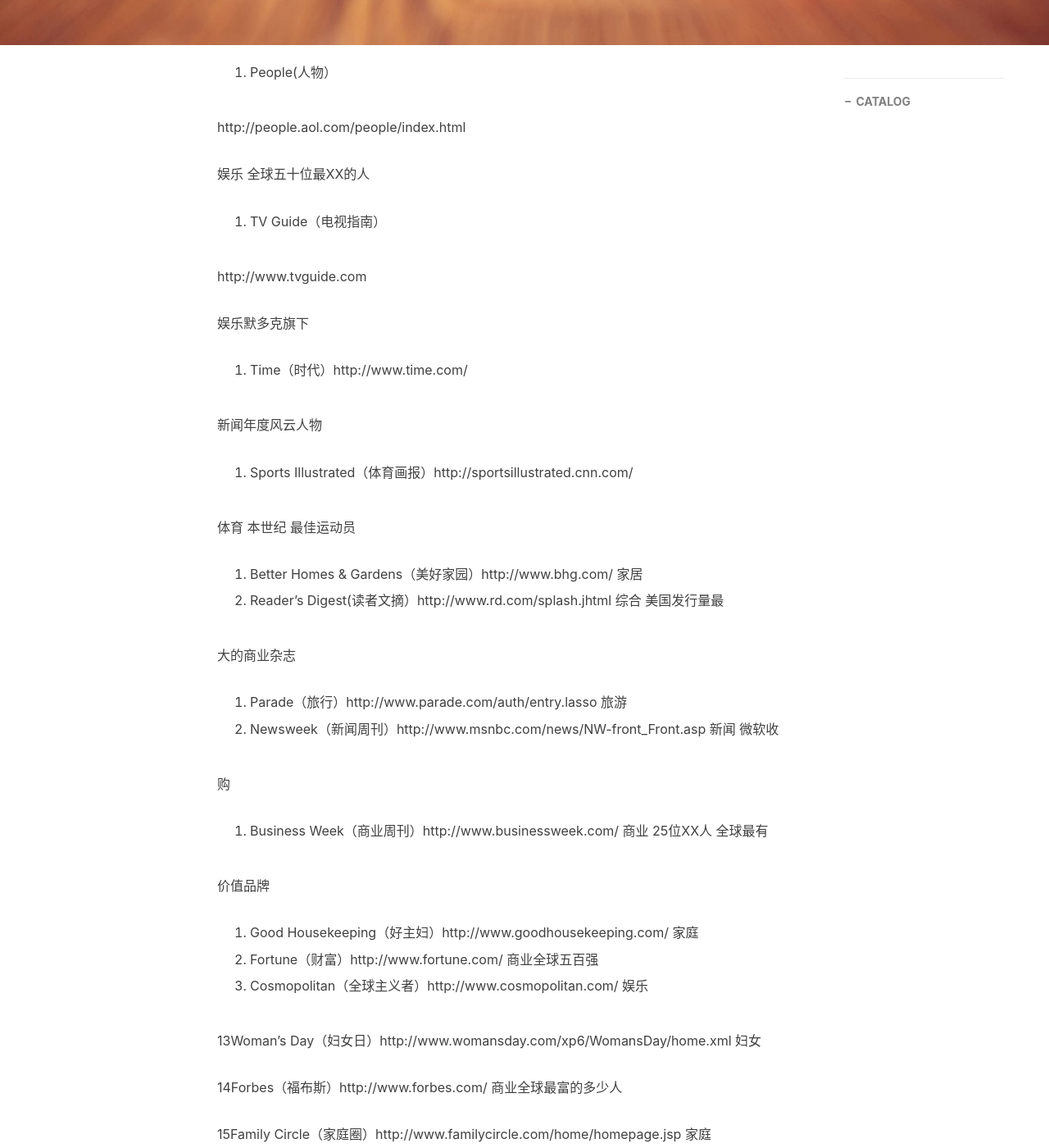
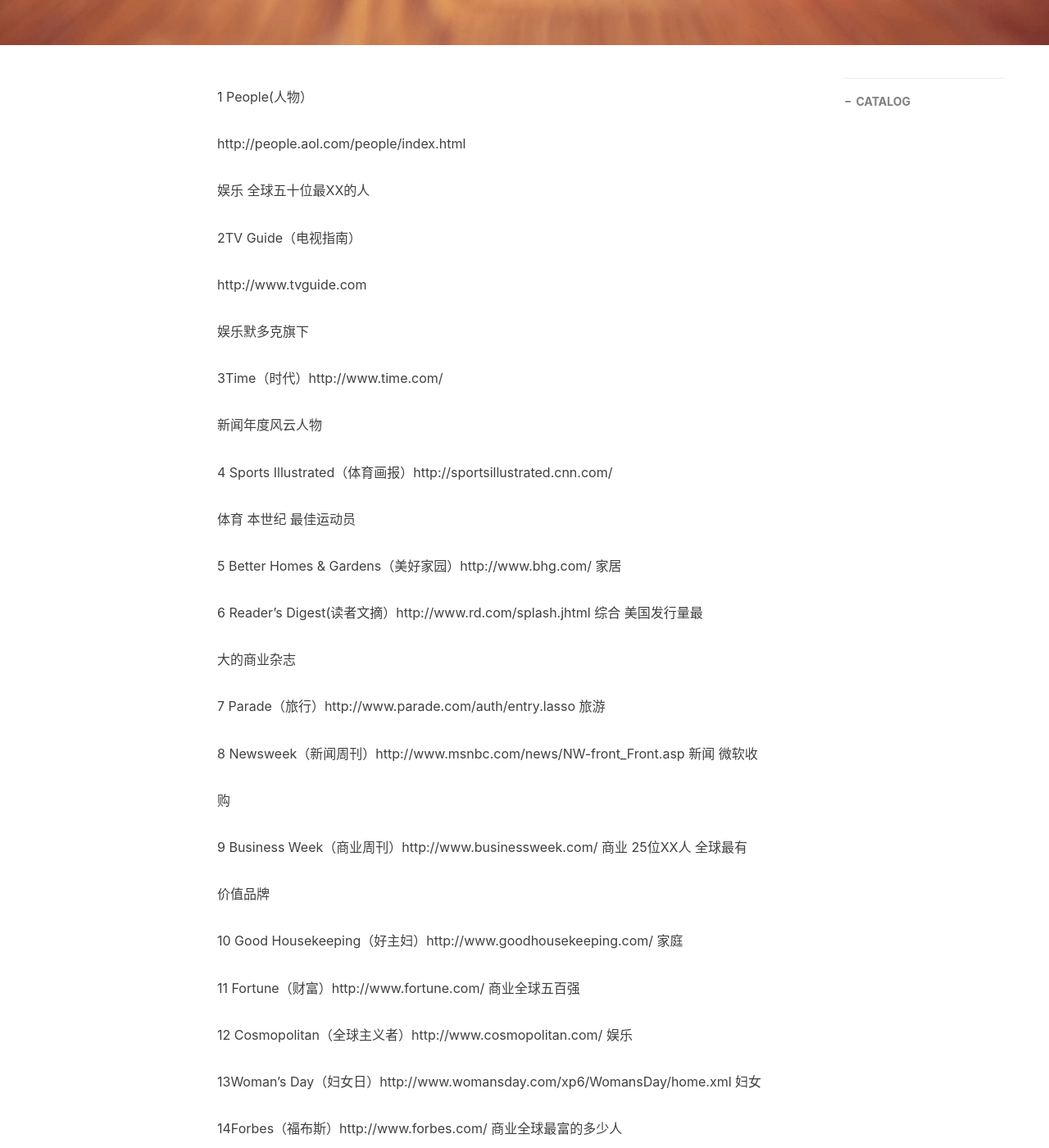
Before and after one commit to jinzhijun/mukeyeshen.github.io, a Jekyll site: the page built from _posts/2019-06-12-300个国外优秀网站，别再说翻墙后不知道做什么.md, in a window 1280 px wide and 1400 px high, scrolled down 528 px. Shown: the whole window at 82% size. Built offline with Jekyll 4.4.1, drawn with Linux system fonts in a browser that asks for light colours; nearby versions of some CDN libraries; comment, search, counter and statistics services are not loaded.

Commit message:
Update 2019-06-12-300个国外优秀网站，别再说翻墙后不知道做什么.md

```diff
--- a/_posts/2019-06-12-300个国外优秀网站，别再说翻墙后不知道做什么.md
+++ b/_posts/2019-06-12-300个国外优秀网站，别再说翻墙后不知道做什么.md
@@ -13,47 +13,47 @@
 
 
 
-1. People(人物）
+1 People(人物）
 
 http://people.aol.com/people/index.html
 
 娱乐 全球五十位最XX的人
 
-2. TV Guide（电视指南）
+2TV Guide（电视指南）
 
 http://www.tvguide.com
 
 娱乐默多克旗下
 
-3. Time（时代）http://www.time.com/
+3Time（时代）http://www.time.com/
 
 新闻年度风云人物
 
-4. Sports Illustrated（体育画报）http://sportsillustrated.cnn.com/
+4 Sports Illustrated（体育画报）http://sportsillustrated.cnn.com/
 
 体育 本世纪 最佳运动员
 
-5. Better Homes & Gardens（美好家园）http://www.bhg.com/ 家居
+5 Better Homes & Gardens（美好家园）http://www.bhg.com/ 家居
 
-6. Reader’s Digest(读者文摘）http://www.rd.com/splash.jhtml 综合 美国发行量最
+6 Reader’s Digest(读者文摘）http://www.rd.com/splash.jhtml 综合 美国发行量最
 
 大的商业杂志
 
-7. Parade（旅行）http://www.parade.com/auth/entry.lasso 旅游
+7 Parade（旅行）http://www.parade.com/auth/entry.lasso 旅游
 
-8. Newsweek（新闻周刊）http://www.msnbc.com/news/NW-front_Front.asp 新闻 微软收
+8 Newsweek（新闻周刊）http://www.msnbc.com/news/NW-front_Front.asp 新闻 微软收
 
 购
 
-9. Business Week（商业周刊）http://www.businessweek.com/ 商业 25位XX人 全球最有
+9 Business Week（商业周刊）http://www.businessweek.com/ 商业 25位XX人 全球最有
 
 价值品牌
 
-10. Good Housekeeping（好主妇）http://www.goodhousekeeping.com/ 家庭
+10 Good Housekeeping（好主妇）http://www.goodhousekeeping.com/ 家庭
 
-11. Fortune（财富）http://www.fortune.com/ 商业全球五百强
+11 Fortune（财富）http://www.fortune.com/ 商业全球五百强
 
-12. Cosmopolitan（全球主义者）http://www.cosmopolitan.com/ 娱乐
+12 Cosmopolitan（全球主义者）http://www.cosmopolitan.com/ 娱乐
 
 13Woman’s Day（妇女日）http://www.womansday.com/xp6/WomansDay/home.xml 妇女
 
```
